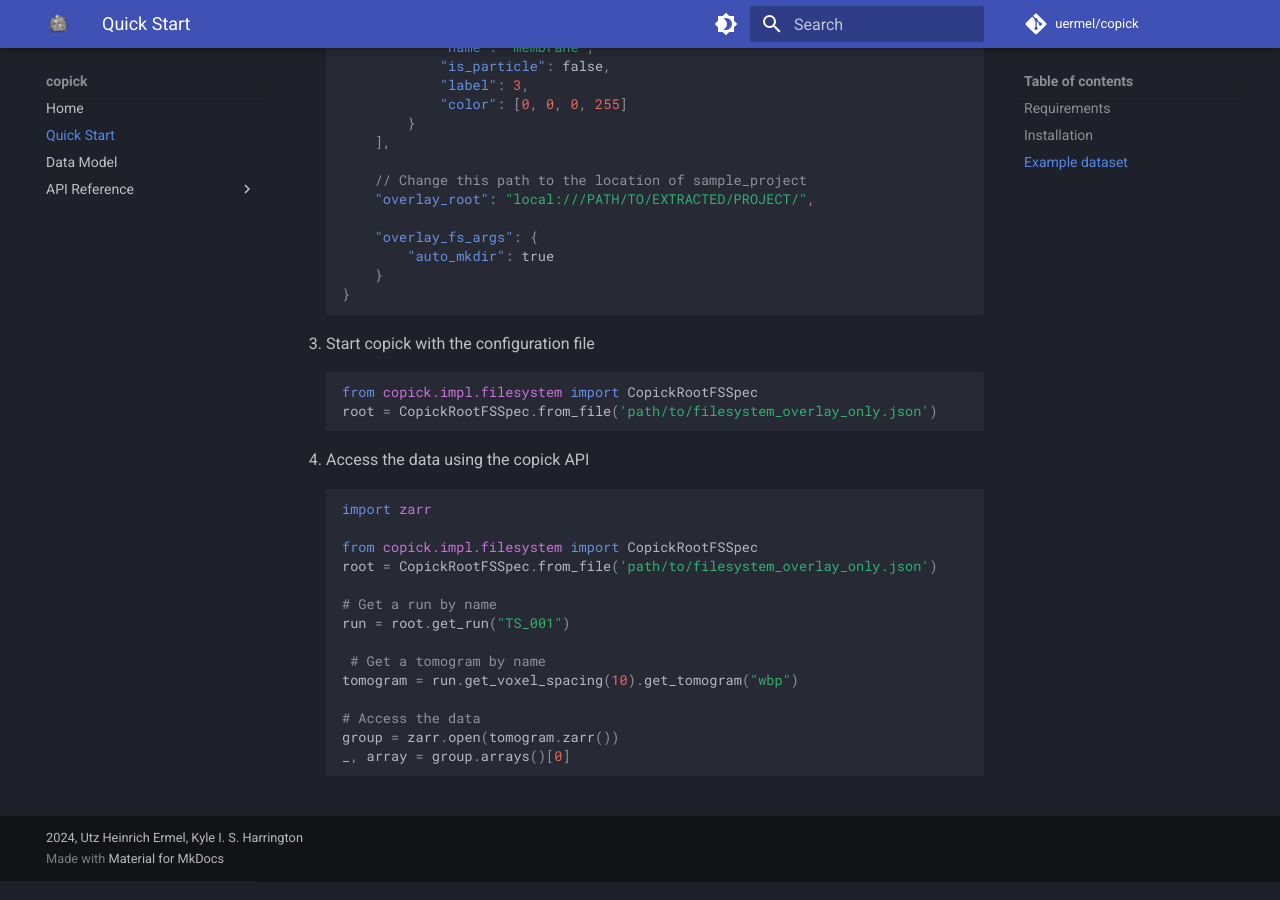
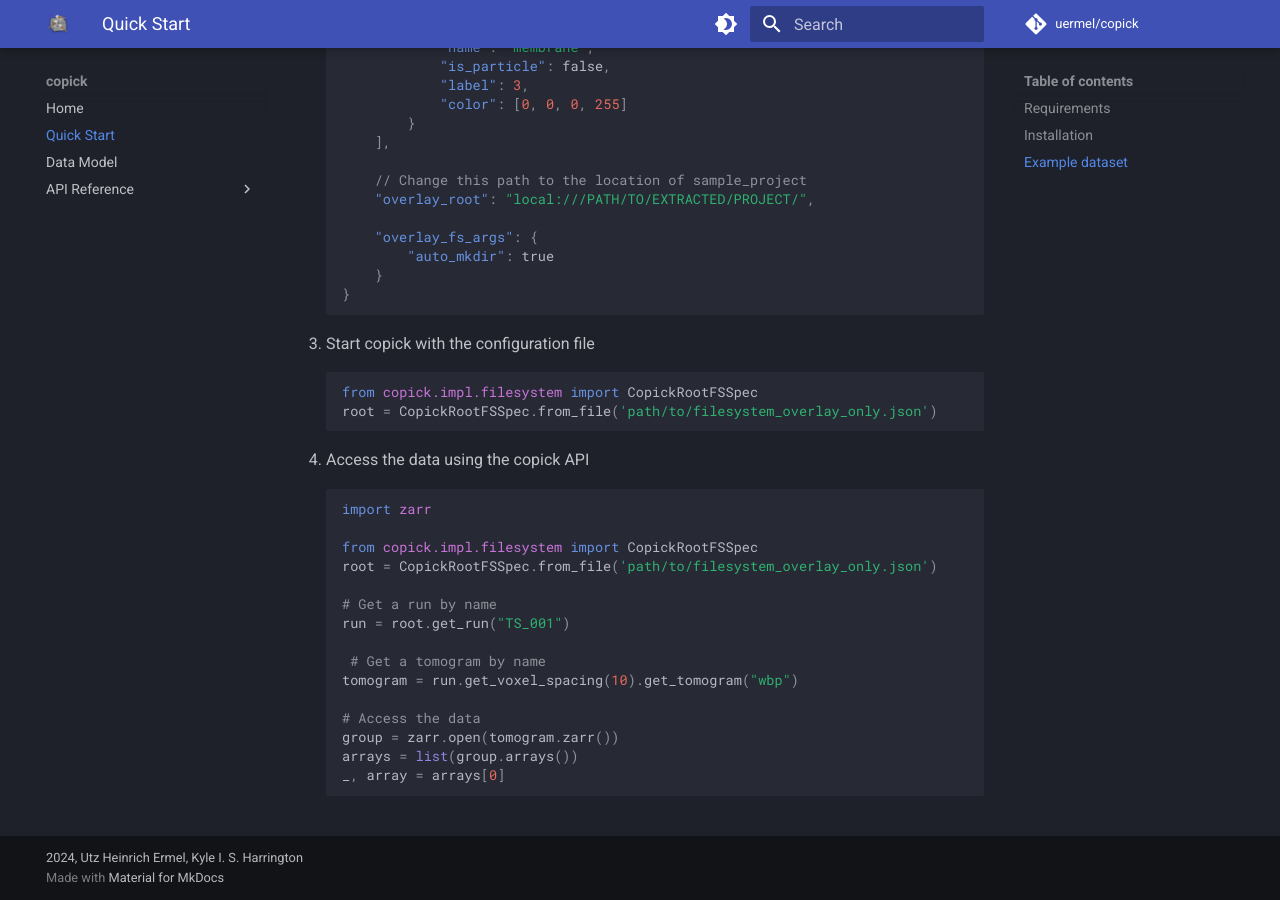
Before and after one commit to copick/copick, an MkDocs documentation site: the page built from docs/quickstart.md, in a window 1280 px wide and 900 px high, scrolled down 1440 px. Built offline with MkDocs 1.6.1 and Material for MkDocs 9.7.7, drawn with Linux system fonts in a browser that asks for light colours; comment, search, counter and statistics services are not loaded.

Commit message:
Fix quickstart too

````diff
--- a/docs/quickstart.md
+++ b/docs/quickstart.md
@@ -94,5 +94,6 @@ To test with the example dataset:
 
     # Access the data
     group = zarr.open(tomogram.zarr())
-    _, array = group.arrays()[0]
+    arrays = list(group.arrays())
+    _, array = arrays[0]
     ```
````
